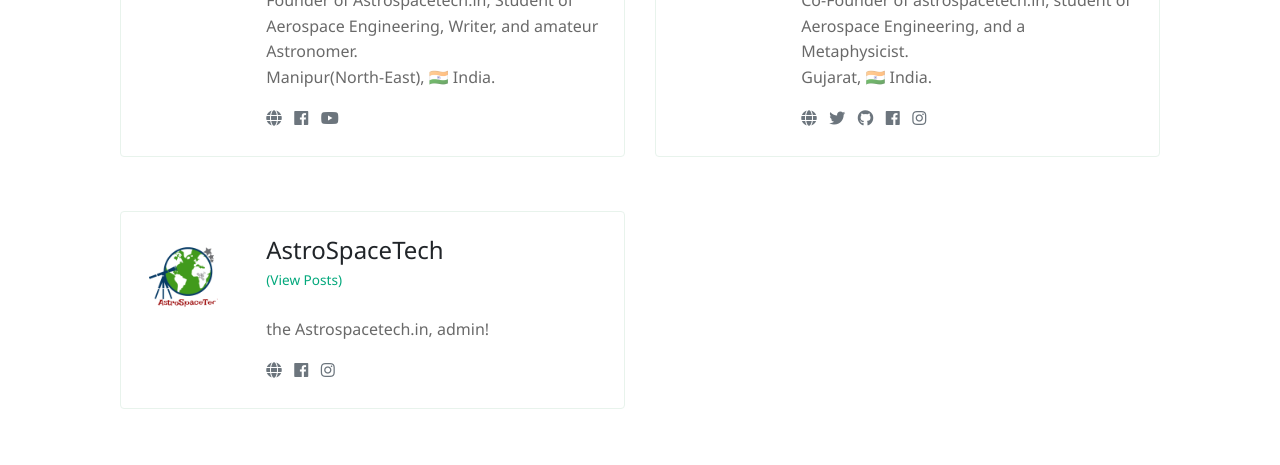
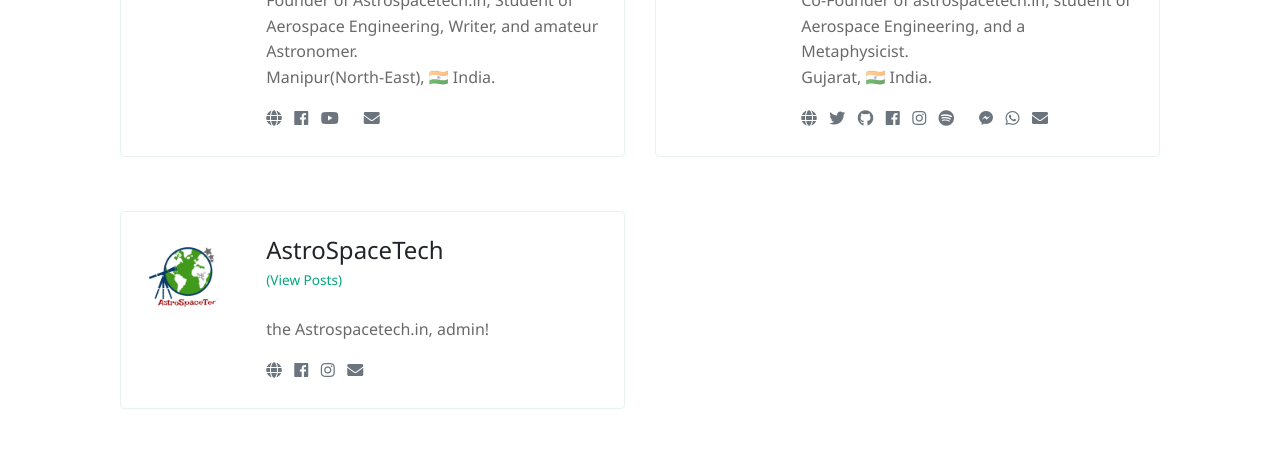
Before and after one commit to AstroSpaceTech/AstroSpaceTech.github.io, a Jekyll site: the page built from _pages/authors-list.html, in a window 1280 px wide. Shown: the part 314-779 px from the top of the page. Built offline with Jekyll 4.4.1, drawn with Linux system fonts in a browser that asks for light colours; nearby versions of some CDN libraries.

Commit message:
Update authors-list.html

```diff
--- a/_pages/authors-list.html
+++ b/_pages/authors-list.html
@@ -44,8 +44,24 @@ permalink: "/authors-list.html"
                 <a target="_blank" href="{{ author[1].instagram }}"><i class="fab fa-instagram text-muted" aria-hidden="true"></i></a>  &nbsp;
                 {% endif %}
 
+                {% if author[1].spotify %}
+                    <a target="_blank" href="{{ author[1].spotify }}"><i class="fab fa-spotify text-muted" aria-hidden="true"></i></a>  &nbsp;
+                {% endif %}
+
                 {% if author[1].linkedIn %}
                 <a target="_blank" href="{{ author[1].linkedIn }}"><i class="fab fa-linkedIn text-muted" aria-hidden="true"></i></a>  &nbsp;
+                {% endif %}
+
+                {% if author[1].messenger %}
+                <a target="_blank" href="{{ author[1].messenger }}"><i class="fab fa-facebook-messenger text-muted" aria-hidden="true"></i></a>  &nbsp;
+                {% endif %}
+
+                {% if author[1].whatsapp %}
+                <a href="https://api.whatsapp.com/send?phone={{ author[1].whatsapp }}"><i class="fab fa-whatsapp text-muted" aria-hidden="true"></i></a> &nbsp;
+                {% endif %}
+
+                {% if author[1].email %}
+                <a target="_top" href="mailto:{{ author[1].email }}"><i class="fa fa-envelope text-muted" aria-hidden="true"></i></a>  &nbsp;
                 {% endif %}
 
             </div>
```
